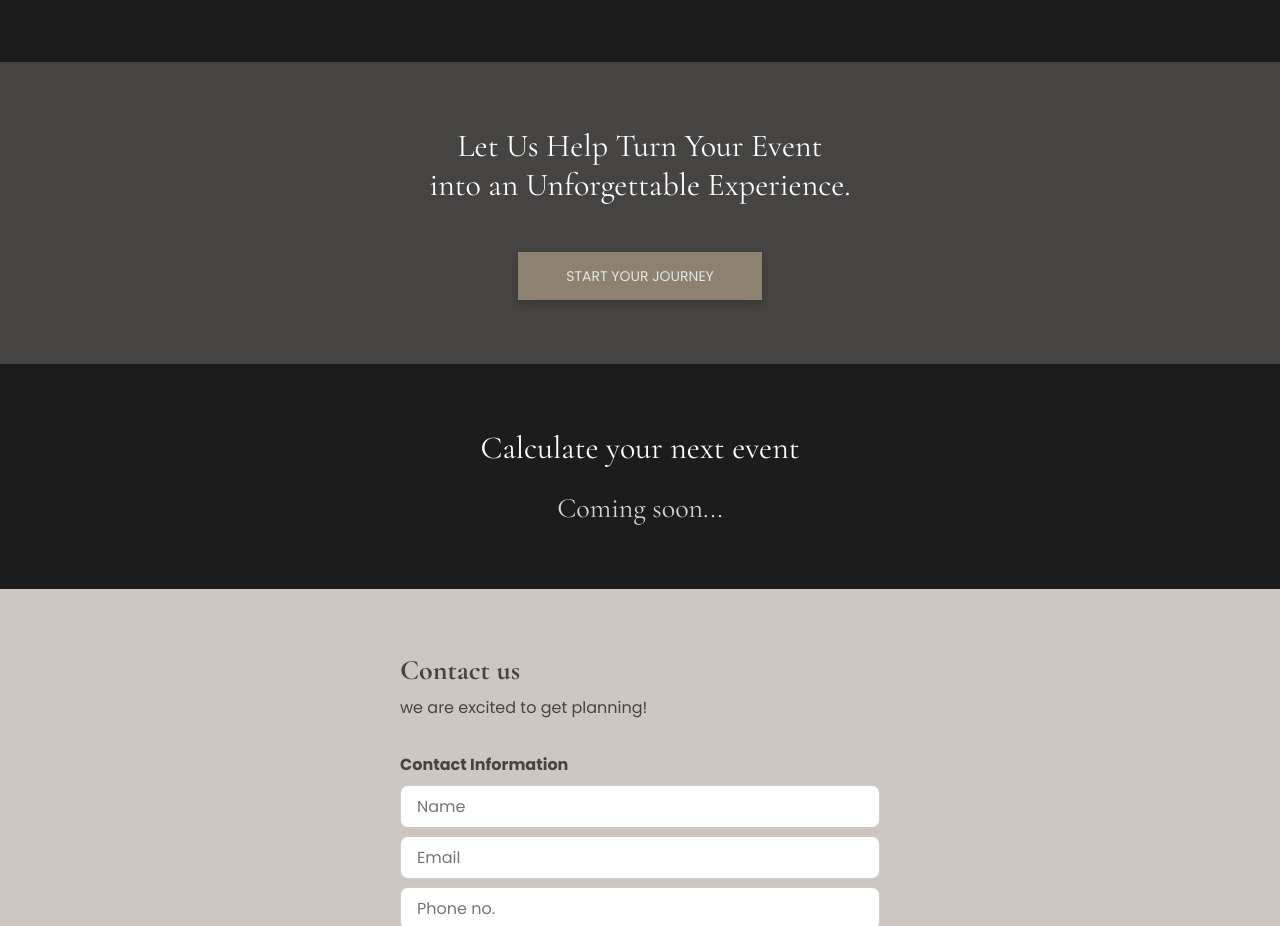
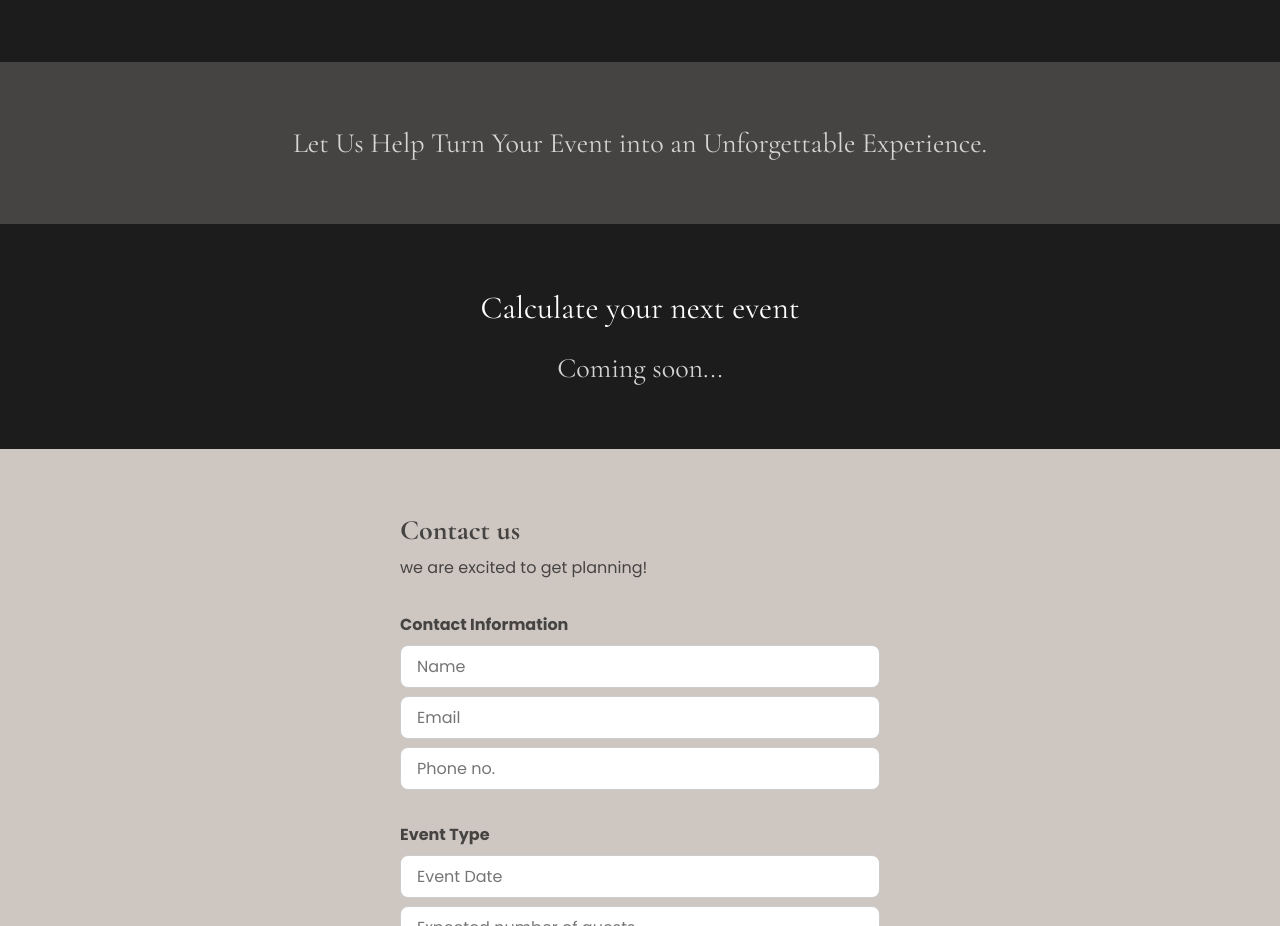
Before and after one commit to Sadzak23/TY-Catering, a Next.js app: page / in a window 1280 px wide. Shown: the part 1713-2639 px from the top of the page. Built offline with nearby package versions, Linux system fonts and the light colour scheme; a web font is replaced by a local one.

Commit message:
Temporary remove CTA button

```diff
--- a/src/sections/CTA.tsx
+++ b/src/sections/CTA.tsx
@@ -1,10 +1,10 @@
-import { Button } from "@/components/Button";
+// import { Button } from "@/components/Button";
 import type { FC } from "react";
 
 export const CallToAction: FC = () => (
   <section id="cta">
-    <h2>{`Let Us Help Turn Your Event
-into an Unforgettable Experience.`}</h2>
-    <Button label="Start your journey" />
+    <h3>{`Let Us Help Turn Your Event
+into an Unforgettable Experience.`}</h3>
+    {/* <Button label="Start your journey" /> */}
   </section>
 );
```
